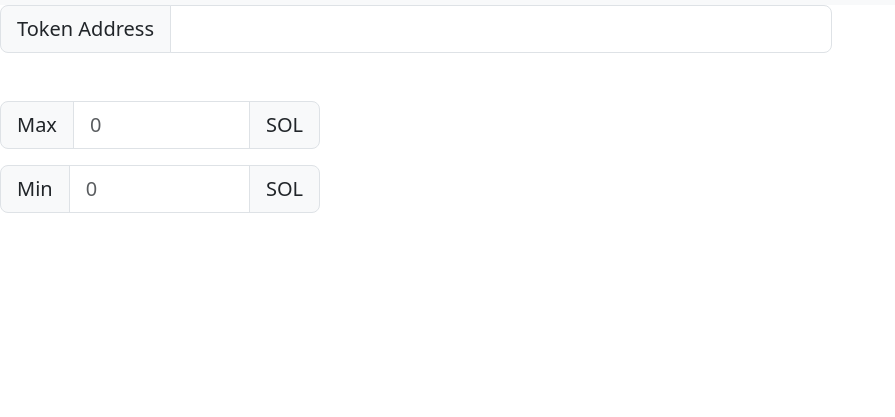
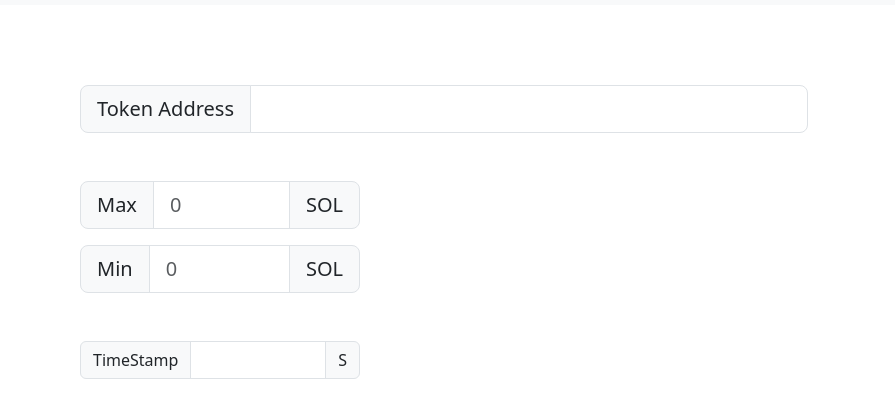
Before and after one commit to sj19940817/market-volume-sol-bot, a React app: page / in a window 1280 px wide. Shown: the part 77-494 px from the top of the page, without its empty margins (0-895 px from the left). Built offline with nearby package versions, Linux system fonts and the light colour scheme.

Commit message:
timestamp

```diff
--- a/public/index.html
+++ b/public/index.html
@@ -9,7 +9,7 @@
       name="description"
       content="Web site created using create-react-app"
     />
-    <link rel="apple-touch-icon" href="%PUBLIC_URL%/logo192.png" />
+    <!-- <link rel="apple-touch-icon" href="%PUBLIC_URL%/logo192.png" /> -->
     <!--
       manifest.json provides metadata used when your web app is installed on a
       user's mobile device or desktop. See https://developers.google.com/web/fundamentals/web-app-manifest/
--- a/src/components/Setting.css
+++ b/src/components/Setting.css
@@ -1,3 +1,6 @@
+.setting {
+    margin: 5em;
+}
 
 .inputgroup {
     width: 65% !important;
@@ -16,3 +19,8 @@
     margin-top: 1em;
     width: 25% !important;
 }
+
+.timestamp {
+    margin-top: 3em;
+    width: 25% !important;
+}
--- a/src/components/Setting.js
+++ b/src/components/Setting.js
@@ -1,13 +1,16 @@
 import React from "react";
 import Form from 'react-bootstrap/Form';
 import InputGroup from 'react-bootstrap/InputGroup';
+import Dropdown from 'react-bootstrap/Dropdown';
+import DropdownButton from 'react-bootstrap/DropdownButton';
 import './Setting.css'
 
 
 const Setting = () => {
         return(
-        <>
+        <div className="setting">
             {/*Token address  */}
+            <div className="tokenaddr">
                 <InputGroup size="lg" className="inputgroup">
                     <InputGroup.Text id="inputGroup-sizing-lg">Token Address</InputGroup.Text>
                     <Form.Control
@@ -15,6 +18,7 @@ const Setting = () => {
                     aria-describedby="inputGroup-sizing-sm"
                     />
                 </InputGroup>
+            </div>
             {/* Sol Max and Min value */}
             <div className="max-min-val">
                 <InputGroup size="lg" className="maxval">
@@ -39,9 +43,15 @@ const Setting = () => {
                 </InputGroup>
             </div>
             {/* Timestamp */}
+            <div className="time">
+                <InputGroup className="mb-3 timestamp">
+                    <InputGroup.Text id="inputGroup-sizing-lg">TimeStamp</InputGroup.Text>
+                    <Form.Control/>
 
-
-        </>
+                    <InputGroup.Text id="inputGroup-sizing-lg">S</InputGroup.Text>
+                </InputGroup>
+            </div>
+        </div>
     )
 }
 
```
Lines whose indentation alone changed are shown as unchanged.
